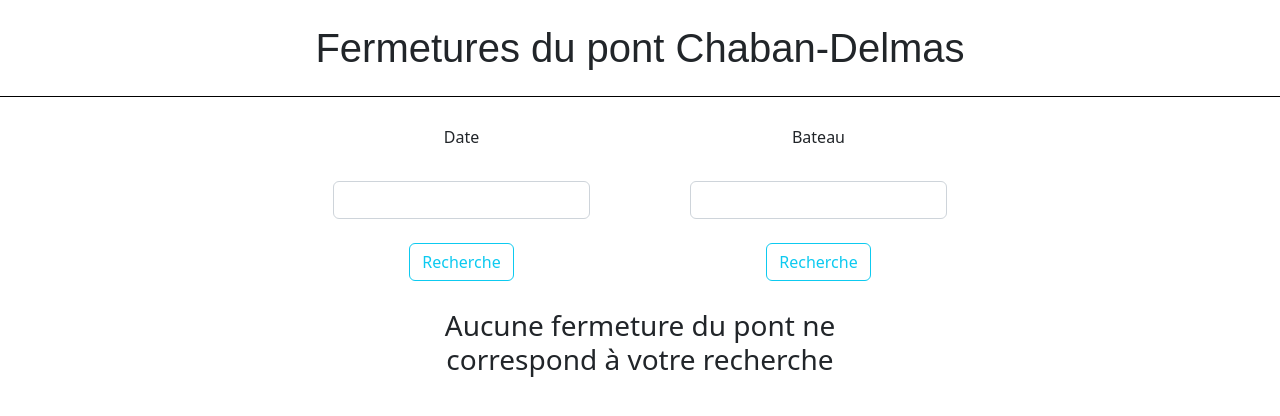
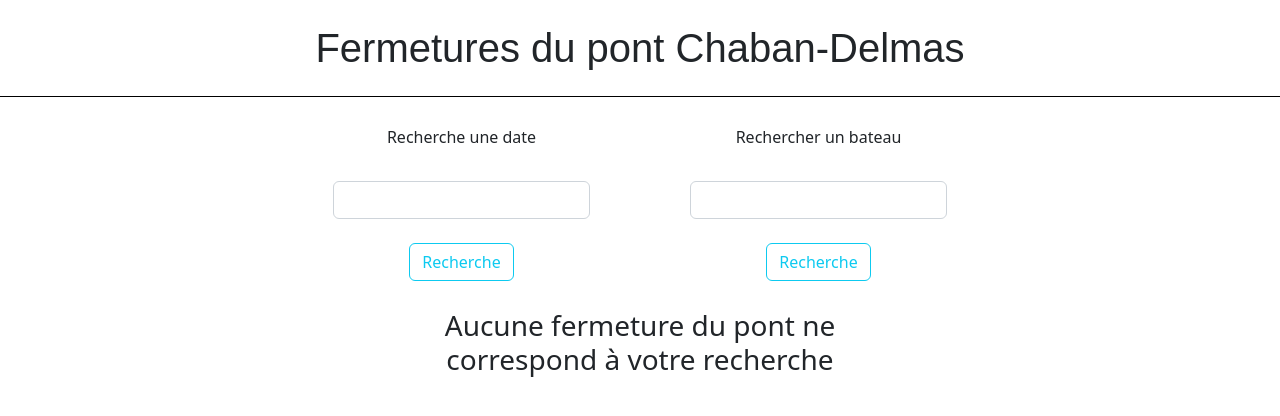
Before and after one commit to LassalleJ/test-technique-dotsafe, a Symfony app: template templates/home/index.html.twig in a window 1280 px wide. Shown: the top 416 px of the page. Run offline with Twig, Linux system fonts and the light colour scheme; the template is opened without the code that fills it, so the values that code supplies are empty; form fields are guessed from the names that the template uses; style sheets or scripts are compiled from the project's sources; some libraries are stand-ins or nearby versions.

Commit message:
Modified the forms label

```diff
--- a/src/Controller/HomeController.php
+++ b/src/Controller/HomeController.php
@@ -41,7 +41,7 @@ class HomeController extends AbstractController
 
         // Handle the form that allows to search for closures at a specific date
 
-        if ($searchDateForm->isSubmitted() && $searchBoatForm->isValid()) {
+        if ($searchDateForm->isSubmitted() && $searchDateForm->isValid()) {
 
             $shownData = [];
 
@@ -82,7 +82,6 @@ class HomeController extends AbstractController
                 }
             }
         }
-
         return $this->render('home/index.html.twig', [
             'datas' => $shownData,
             'dateForm' => $searchDateForm,
--- a/src/Form/SearchBoatType.php
+++ b/src/Form/SearchBoatType.php
@@ -14,7 +14,7 @@ class SearchBoatType extends AbstractType
     public function buildForm(FormBuilderInterface $builder, array $options): void
     {
         $builder
-            ->add('Bateau', TextType::class)
+            ->add('Rechercher_un_bateau', TextType::class)
         ;
     }
 
--- a/src/Form/SearchDateType.php
+++ b/src/Form/SearchDateType.php
@@ -12,7 +12,7 @@ class SearchDateType extends AbstractType
     public function buildForm(FormBuilderInterface $builder, array $options): void
     {
         $builder
-            ->add('Date', DateType::class)
+            ->add('Recherche_une_date', DateType::class)
         ;
     }
 
--- a/templates/home/index.html.twig
+++ b/templates/home/index.html.twig
@@ -7,14 +7,14 @@
     <div class="container d-flex justify-content-center p-2 col6">
         <div class="searchDateForm form-group">
             {{ form_start(dateForm) }}
-            {{ form_row(dateForm.Date, {'attr': {'class': 'form-control dateFormInput'}}) }}
+            {{ form_row(dateForm.Recherche_une_date, {'attr': {'class': 'form-control dateFormInput'}}) }}
             <button class="btn btn-outline-info">Recherche</button>
             {{ form_end(dateForm) }}
         </div>
         <div class="searchBoatForm form-group shown" id="searchBoatForm">
             {{ form_start(boatForm) }}
             <div class="flex-column">
-                {{ form_row(boatForm.Bateau, {'attr': {'class': 'form-control dateFormInput'}}) }}
+                {{ form_row(boatForm.Rechercher_un_bateau, {'attr': {'class': 'form-control dateFormInput'}}) }}
             </div>
 
             <button class="btn btn-outline-info">Recherche</button>
```
